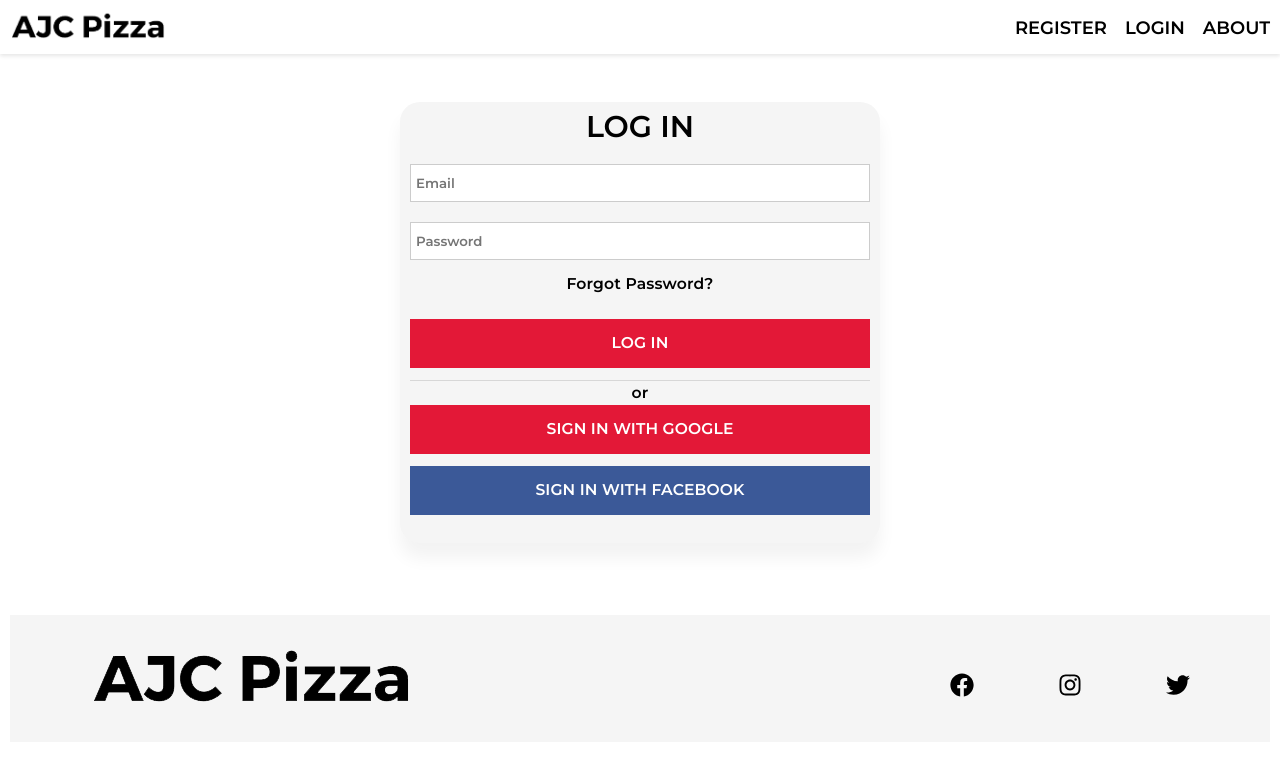
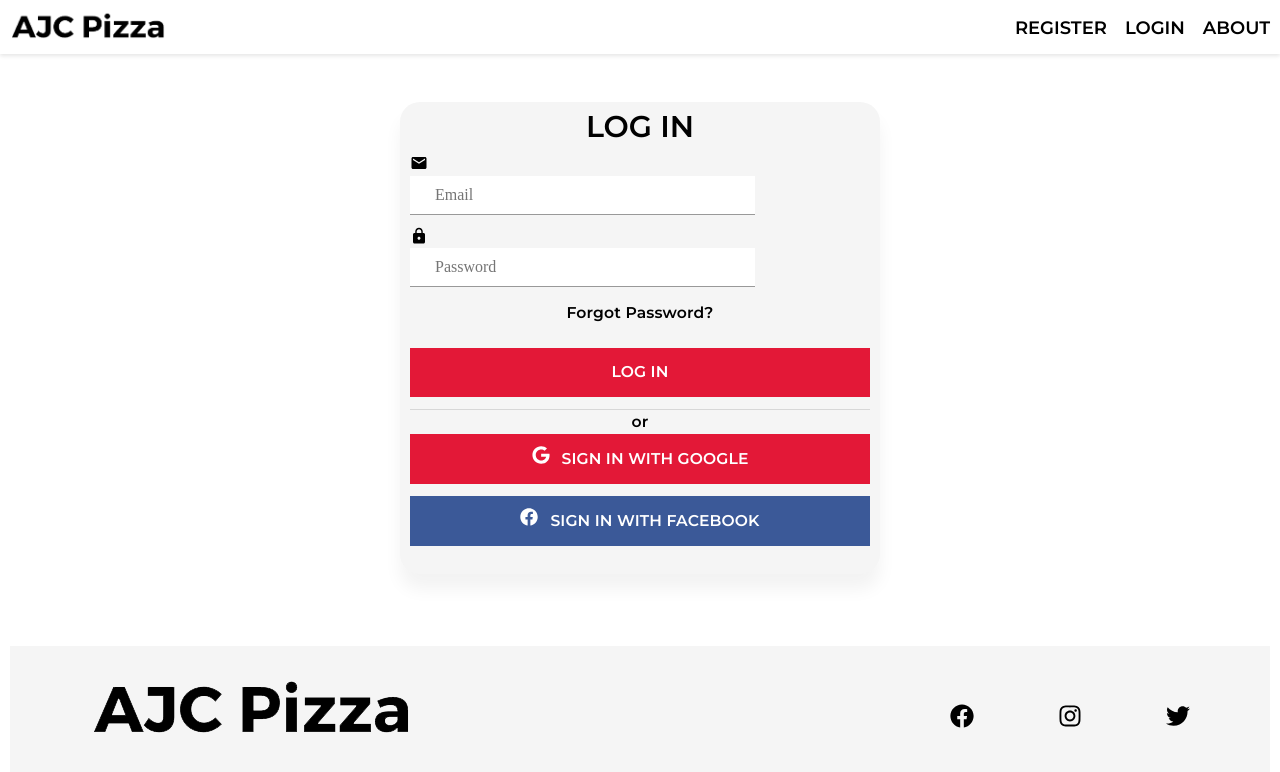
Before and after one commit to StarSoftwareDevelopers/my-app--AJC-PIZZA-, a React (Create React App) app: page /login in a window 1280 px wide. Shown: the top 772 px of the page. Built offline with nearby package versions, Linux system fonts and the light colour scheme; no server answers.

Commit message:
3/10/2021

```diff
--- a/package.json
+++ b/package.json
@@ -9,6 +9,7 @@
     "@testing-library/react": "^11.2.5",
     "@testing-library/user-event": "^12.8.1",
     "firebase": "^8.2.10",
+    "material-table": "^1.69.2",
     "mui-datatables": "^3.7.6",
     "node-sass": "^5.0.0",
     "react": "^17.0.1",
--- a/src/Admin/Pages/User.js
+++ b/src/Admin/Pages/User.js
@@ -1,5 +1,6 @@
 import React,{Component} from 'react';
 import { firestore} from './../../firebase/firebase.utils';
+
 
 class Users extends Component {
     state = { user : null}
@@ -24,17 +25,24 @@ class Users extends Component {
         return(
             <div>
                 <h1>List of Users:</h1>
-                {
+                <table>
+                    <tr>
+                        <th>Name</th>
+                        <th>Email</th>
+                    </tr>
+                    {
                     this.state.users &&
                     this.state.users.map( users => {
                         return (
-                            <div>
-                                <p>{users.displayName} </p>
-                                <p>-{users.email} </p>
-                            </div>
+                                <tr>
+                                    <td>{users.displayName} </td>
+                                    <td>-{users.email} </td>
+                                </tr>
                         );
                     })
                 }
+                </table>
+
             </div>
         );
     }
--- a/src/Redux/User/user.saga.js
+++ b/src/Redux/User/user.saga.js
@@ -30,8 +30,7 @@ export function* emailSignIn({ payload: {email,password} }) {
         yield snapshotFromUserAuth(user)
 
     }catch(err){
-        console.log(err.message);
-        // alert(err);
+        alert(err.message);
     }
 }
 
--- a/src/components/Card Feedback/index.js
+++ b/src/components/Card Feedback/index.js
@@ -25,7 +25,6 @@ const useStyles = makeStyles({
     GridContainer: {
       padding: '10px'
     },
-
   });
 
 
--- a/src/components/Card Feedback/style.scss
+++ b/src/components/Card Feedback/style.scss
@@ -9,6 +9,5 @@
   line-height: 1;
   font-weight: bold;
   max-height: 100%;
-    font-family: 'Montserrat', sans-serif;
-
+  font-family: "Montserrat", sans-serif;
 }
--- a/src/components/Forms/FormInput/styles.scss
+++ b/src/components/Forms/FormInput/styles.scss
@@ -1,13 +1,25 @@
 .formRow {
   input {
-    width: 100%;
-    padding: 10px 5px;
-    text-align: left;
-    margin: 10px 0;
-    display: inline-block;
-    border: 1px solid #ccc;
+    width: 75%;
+    display: in-line block;
+    border: none;
+    border-bottom: 1px solid #999;
+    padding: 10px 25px;
+    font-family: "Poppins";
     box-sizing: border-box;
-    font-family: "Montserrat", sans-serif;
-    font-weight: 400;
+    font-size: medium;
+    margin-bottom: 1rem;
+  }
+
+  input:focus {
+    border-bottom: 1px solid #222;
+  }
+  input:focus::-webkit-input-placeholder {
+    color: #222;
+  }
+
+  /* Mark input boxes that gets an error on validation: */
+  input.invalid {
+    background-color: #ffdddd;
   }
 }
--- a/src/components/MyAccount/index.js
+++ b/src/components/MyAccount/index.js
@@ -1,11 +1,11 @@
 import React from 'react';
 import { useSelector } from 'react-redux';
-import {firestore} from './../../firebase/firebase.utils';
+// import {firestore} from './../../firebase/firebase.utils';
+
 
 const mapState = ({ user }) => ({
     currentUser: user.currentUser
 });
-
 
 const MyAccount = () => {
     const { currentUser } = useSelector(mapState);
@@ -13,9 +13,9 @@ const MyAccount = () => {
     return (
         <div>
             <h2>My Account</h2>
-            <h3>Welcome, {currentUser.displayName}</h3>
+            <h3>Name: {currentUser.displayName}</h3>
             <h4>Email: {currentUser.email}</h4>
-
+            <h4>Joined at: {currentUser.createdDate.toDate().toString()}</h4>
         </div>
 
     );
--- a/src/components/SignUp/index.js
+++ b/src/components/SignUp/index.js
@@ -9,6 +9,9 @@ import Typography from '@material-ui/core/Typography';
 import FormInput from './../Forms/FormInput';
 import Button from './../Forms/Button';
 
+import EmailIcon from '@material-ui/icons/Email';
+import PersonIcon from '@material-ui/icons/Person';
+import LockIcon from '@material-ui/icons/Lock';
 
 const mapState = ({ user }) => ({
   currentUser : user.currentUser,
@@ -74,21 +77,26 @@ const Signup = props => {
                   )}
 
                     <form onSubmit={handleSubmit}>
+                      <div class="grouped">
+                      <label for="name" class="name"><PersonIcon/></label>
                        <FormInput
                           type="text"
                           name="displayName"
                           value={displayName}
                           placeholder="Full Name"
                           handleChange = {e => setdisplayName(e.target.value)}
+                          required
                        />
+                       <label for="email" class="email"><EmailIcon/></label>
                         <FormInput
                           type="email"
                           name="email"
                           value={email}
                           placeholder="Email"
                           handleChange = {e => setEmail(e.target.value)}
+                          required
                        />
-
+                        <label for="password" class="password"><LockIcon/></label>
                        <FormInput
                           type="password"
                           name="password"
@@ -96,8 +104,9 @@ const Signup = props => {
                           placeholder="Password"
                           handleChange = {e => setPassword(e.target.value)}
                           title="Password should be at least 6 characters long"
+                          required
                        />
-
+                        <label for="password" class="password"><LockIcon/></label>
                         <FormInput
                           type="password"
                           name="confirmPassword"
@@ -111,6 +120,7 @@ const Signup = props => {
                                 Register
                           </Typography>
                        </Button>
+                       </div>
                     </form>
                     </div>
              </div>
--- a/src/components/SignUp/styles.scss
+++ b/src/components/SignUp/styles.scss
@@ -51,3 +51,12 @@
     text-align: center;
   }
 }
+
+.grouped {
+  position: relative;
+  margin-bottom: 25px;
+  overflow: hidden;
+}
+.grouped:last-child {
+  margin-bottom: 0px;
+}
--- a/src/components/SigningIn/index.js
+++ b/src/components/SigningIn/index.js
@@ -8,6 +8,15 @@ import Typography from '@material-ui/core/Typography';
 import Divider from '@material-ui/core/Divider';
 import Button from './../Forms/Button';
 import FormInput from './../Forms/FormInput';
+
+import EmailIcon from '@material-ui/icons/Email';
+import LockIcon from '@material-ui/icons/Lock';
+
+import {
+    FaFacebook,
+    FaGoogle
+} from 'react-icons/fa';
+
 
 const mapState = ({ user }) => ({
     currentUser: user.currentUser
@@ -55,7 +64,8 @@ const SigninIn = props => {
                 <h2>Log in</h2>
                         <div className="formWrap">
                             <form onSubmit={handleSubmit}>
-
+                              <div className="grouped">
+                              <label for="email" class="email"><EmailIcon/></label>
                                 <FormInput
                                     type="email"
                                     name="email"
@@ -64,7 +74,7 @@ const SigninIn = props => {
                                     handleChange = {e => setEmail(e.target.value)}
                                 />
 
-
+                                <label for="email" class="email"><LockIcon/></label>
                                 <FormInput
                                     type="password"
                                     name="password"
@@ -97,17 +107,29 @@ const SigninIn = props => {
                                             {/* Put a google Icon after the <Button> */}
                                             <Button onClick={handleGoogleSignIn}>
                                                 <Typography variant="h6" align="center" display="block">
+                                                    <FaGoogle style={{
+                                                        display: 'inline-block',
+                                                        marginRight: '1rem',
+                                                        fontSize: 'large'
+                                                        }}
+                                                    />
                                                     Sign In With Google
                                                 </Typography>
                                             </Button>
 
                                             <Button onClick={handleFacebookSignIn} style={{backgroundColor: '#3b5998'}}>
                                                 <Typography variant="h6" align="center" display="block">
+                                                    <FaFacebook style={{
+                                                        display: 'inline-block',
+                                                        marginRight: '1rem',
+                                                        fontSize: 'large'
+                                                        }}/>
                                                     Sign In With Facebook
                                                 </Typography>
                                             </Button>
                                         </div>
                                     </div>
+                                </div>
                             </form>
                         </div>
                 </div>
```
Also changed, not shown: 1 other file (tests, documents, lock files or other folders). Lines whose indentation alone changed are shown as unchanged.
